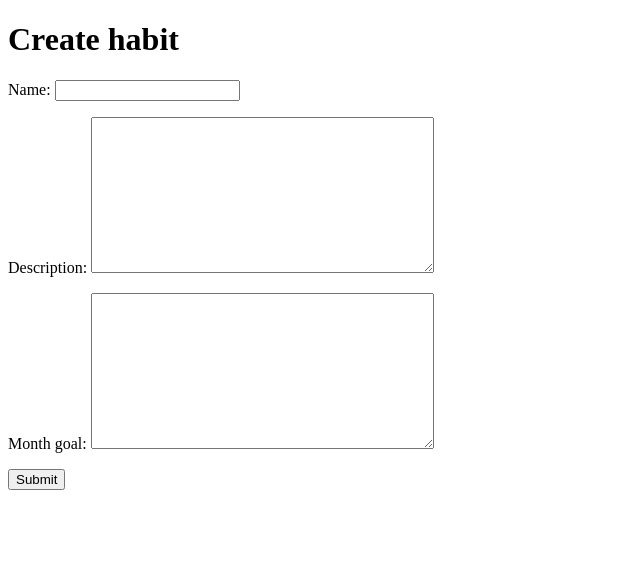
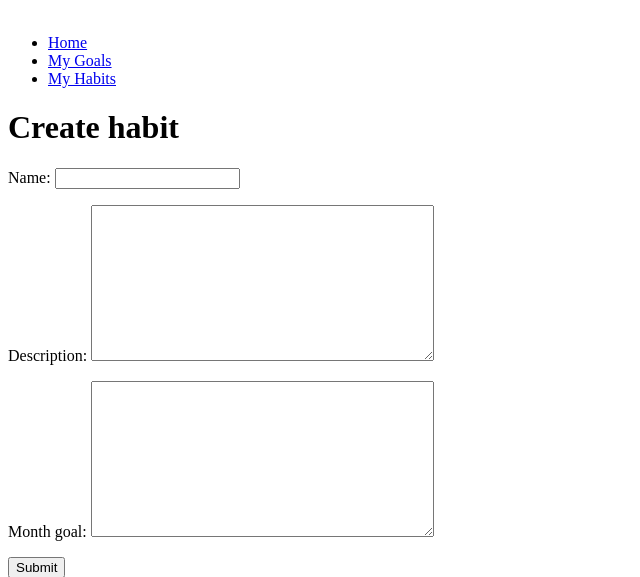
Before and after one commit to Oleksiy-Liubchenko/habits-and-goals-service, a Django app: page /habits/create/ in a window 1280 px wide. Shown: the top 577 px of the page, without its empty margins (0-640 px from the left). Run offline with Django 4.2, Linux system fonts and the light colour scheme.

Commit message:
Add includes: sidebar, empty login, logout

```diff
--- a/templates/base.html
+++ b/templates/base.html
@@ -7,6 +7,10 @@
     {% endblock %}
 </head>
 <body>
+  {% block sidebar %}
+    {% include "includes/sidebar.html" %}
+  {% endblock %}
+
   {% block content %}
   {% endblock %}
 
--- /dev/null
+++ b/templates/includes/sidebar.html
@@ -0,0 +1,14 @@
+<ul class="sidebar-nav list-group">
+{#  {% if user.is_authenticated %}#}
+{#    <li class="list-group-item">User: <a href="{{ user.get_absolute_url }}">{{ user.get_username }}</a></li>#}
+{#    <li class="list-group-item"><a href="{% url 'logout'%}?next={{request.path}}">Logout</a></li>#}
+{#  {% else %}#}
+{#    <li class="list-group-item"><a href="{% url 'login'%}?next={{request.path}}">Login</a></li>#}
+{#  {% endif %}#}
+
+  <br>
+
+  <li class="list-group-item"><a href="#">Home</a></li>
+  <li class="list-group-item"><a href="{% url 'tracker:goal-list' %}">My Goals</a></li>
+  <li class="list-group-item"><a href="{% url 'tracker:habit-list' %}">My Habits</a></li>
+</ul>
```
Also changed, not shown: templates/includes/login.html (added, +22 -0 lines), templates/includes/logout.html (added, +9 -0 lines).
